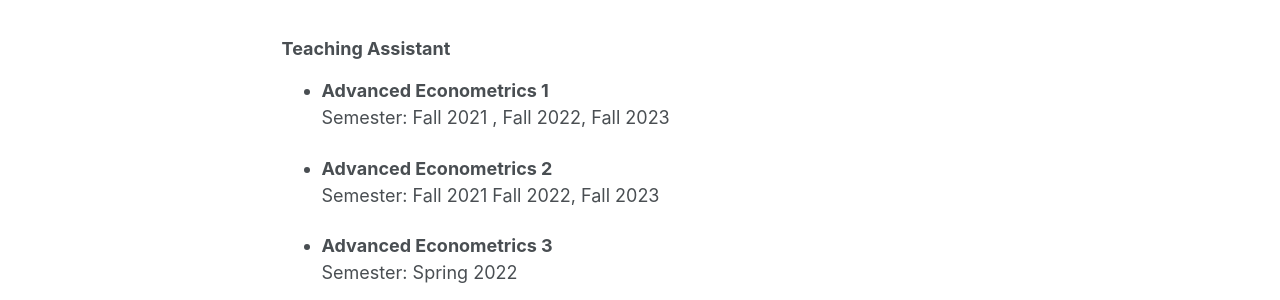
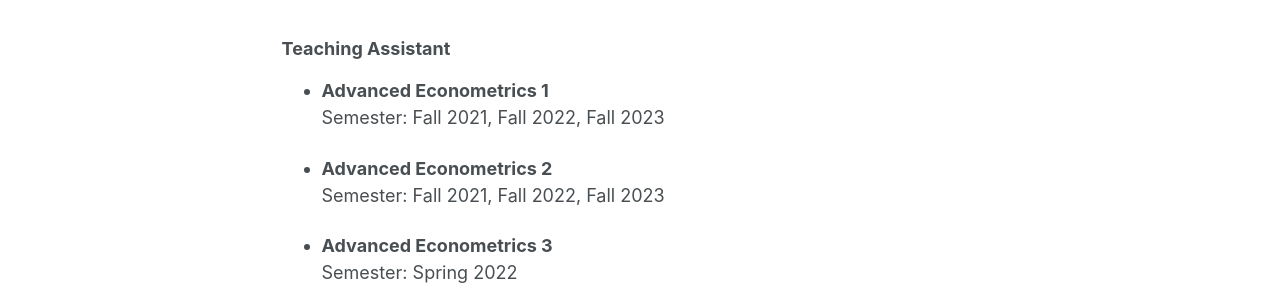
Before and after one commit to keyanliu1/keyanliu1.github.io, a Jekyll site: the page built from _pages/teaching.md, in a window 1280 px wide and 1106 px high. Shown: the part 406-706 px from the top of the window. Built offline with Jekyll 4.4.1, drawn with Linux system fonts in a browser that asks for light colours; some web fonts are replaced.

```diff
--- a/_pages/teaching.md
+++ b/_pages/teaching.md
@@ -17,11 +17,11 @@ author_profile: true
 
 ### Teaching Assistant
 - **Advanced Econometrics 1**
-  Semester: Fall 2021 , Fall 2022, Fall 2023
+  Semester: Fall 2021, Fall 2022, Fall 2023
 
 
 - **Advanced Econometrics 2**
-  Semester: Fall 2021  Fall 2022, Fall 2023
+  Semester: Fall 2021, Fall 2022, Fall 2023
 
 
 - **Advanced Econometrics 3**
```
